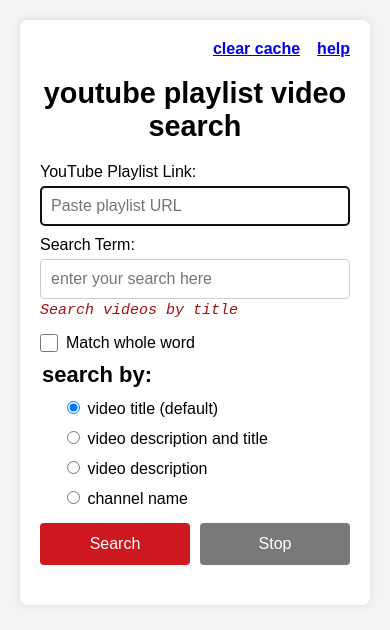
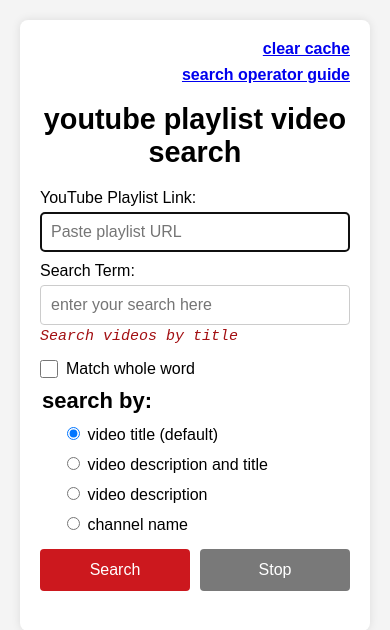
Before and after one commit to eightynine77/youtube-playlist-search-vercel, a Next.js app: page / in a window 390 px wide. Shown: the top 630 px of the page. Built offline with nearby package versions, Linux system fonts and the light colour scheme.

Commit message:
added a help guide for the search operators

```diff
--- a/src/app/globals.css
+++ b/src/app/globals.css
@@ -155,7 +155,21 @@
   overflow-wrap: break-word;
 }
 
-/* Responsive desktop layout for video items */
+.top-links-container {
+  display: flex;
+  justify-content: flex-end;
+  gap: 17px;
+  overflow-wrap: break-word;
+}
+
+/* Target the links directly to ensure long text breaks properly */
+.top-links-container a {
+  overflow-wrap: break-word;
+  word-break: break-word;
+  text-align: right;
+}
+
+/* Responsive adjustment for small screens */
 @media (min-width: 600px) {
   .video-item {
     flex-direction: row;
@@ -166,6 +180,14 @@
     margin-right: 15px;
     margin-bottom: 0;
     width: 300px; /* Locks the width so it doesn't try to resize */
+  }
+}
+
+@media (max-width: 599px) {
+  .top-links-container {
+    flex-direction: column;
+    align-items: flex-end; /* Keeps the links aligned to the right side */
+    gap: 8px; /* Slightly reduces the gap when stacked vertically */
   }
 }
 
--- a/src/app/page.jsx
+++ b/src/app/page.jsx
@@ -536,9 +536,9 @@
   return (
     <div className="container">
 
-      <div style={{ display: 'flex', justifyContent: 'flex-end', gap: '17px' }}>
+      <div className="top-links-container">
         <a href="#" id="clearCacheLink" tabIndex="10" onClick={handleOpenModal}><b>clear cache</b></a>
-        <a href="#" id="helpLink" tabIndex="11" onClick={(e) => { e.preventDefault(); setIsHelpModalOpen(true); }}><b>help</b></a>
+        <a href="#" id="helpLink" tabIndex="11" onClick={(e) => { e.preventDefault(); setIsHelpModalOpen(true); }}><b>search operator guide</b></a>
       </div>
       <h1>youtube playlist video search</h1>
 
```
